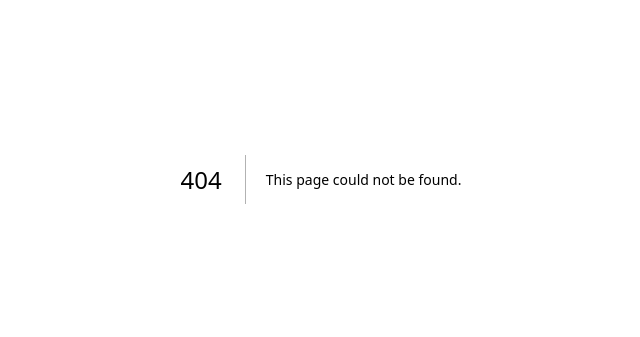
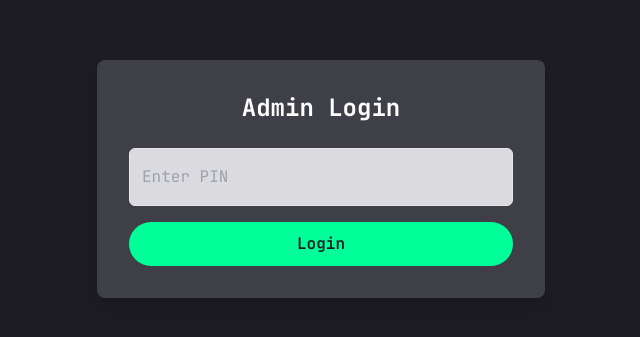
Before and after one commit to sudsarkar13/portfolio-latest, a Next.js app: page /admin/login in a window 1280 px wide. Before the commit this address had no page. Shown: the part 221-558 px from the top of the page, without its empty margins (319-959 px from the left). Built offline with nearby package versions, Linux system fonts and the light colour scheme.

Commit message:
feat ✨: Implement admin login with PIN and sessions
- Implementation of an admin login page with PIN authentication and session management.

```diff
--- /dev/null
+++ b/app/admin/login/page.tsx
@@ -0,0 +1,71 @@
+"use client";
+
+import { useState } from "react";
+import { useRouter } from "next/navigation";
+import { Button } from "@/components/ui";
+
+export default function AdminLogin() {
+	const [pin, setPin] = useState("");
+	const [error, setError] = useState("");
+	const [loading, setLoading] = useState(false);
+	const router = useRouter();
+
+	const handleSubmit = async (e: React.FormEvent) => {
+		e.preventDefault();
+		setError("");
+		setLoading(true);
+
+		try {
+			const res = await fetch("/api/auth", {
+				method: "POST",
+				headers: {
+					"Content-Type": "application/json",
+				},
+				body: JSON.stringify({ pin }),
+			});
+
+			const data = await res.json();
+
+			if (data.success) {
+				// Store token in localStorage
+				localStorage.setItem("adminToken", data.token);
+				router.push("/admin/dashboard");
+			} else {
+				setError(data.message);
+			}
+		} catch (err) {
+			setError("Something went wrong");
+		} finally {
+			setLoading(false);
+		}
+	};
+
+	return (
+		<div className="min-h-screen flex items-center justify-center">
+			<div className="w-full max-w-md p-8 space-y-6 bg-[#3f3f47] rounded-lg shadow-lg">
+				<h1 className="text-2xl font-bold text-center text-background">
+					Admin Login
+				</h1>
+
+				<form onSubmit={handleSubmit} className="space-y-4">
+					<div>
+						<input
+							type="password"
+							placeholder="Enter PIN"
+							value={pin}
+							onChange={(e) => setPin(e.target.value)}
+							className="w-full p-3 border rounded-md bg-[#dadadf] text-foreground"
+							maxLength={6}
+						/>
+					</div>
+
+					{error && <p className="text-red-500 text-sm">{error}</p>}
+
+					<Button type="submit" className="w-full" disabled={loading}>
+						{loading ? "Loading..." : "Login"}
+					</Button>
+				</form>
+			</div>
+		</div>
+	);
+}
```
